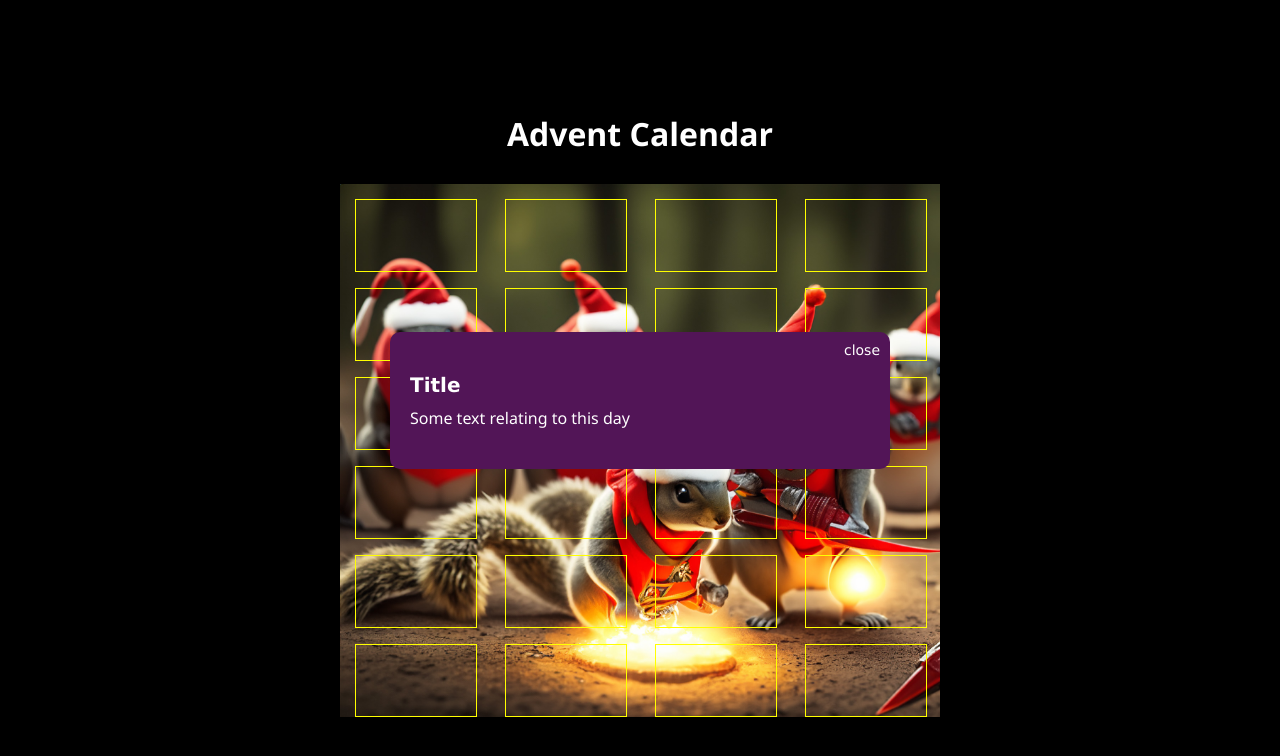
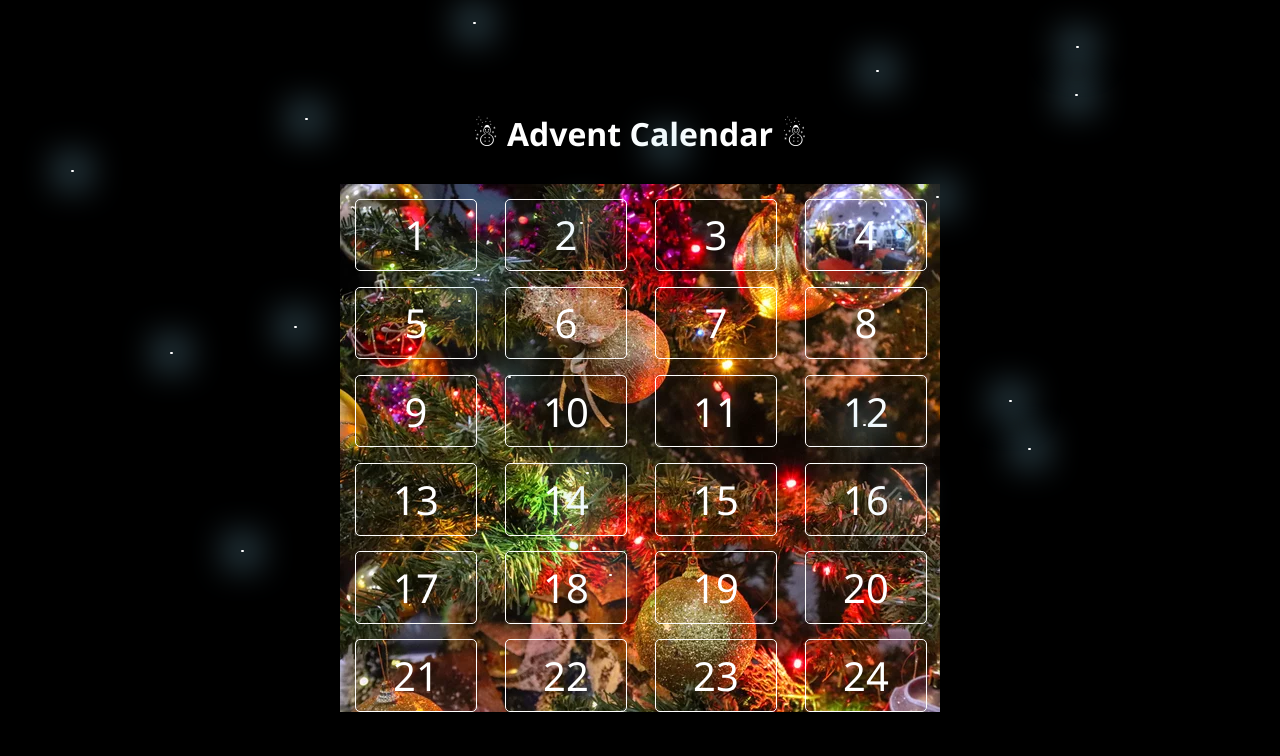
Before and after one commit to qamie/advent-stub, a plain HTML site: page index.html in a window 1280 px wide. Drawn offline with Linux system fonts and the light colour scheme.

Commit message:
eveerythn

```diff
--- a/index.html
+++ b/index.html
@@ -9,9 +9,10 @@
 <head>
     <meta charset="UTF-8">
     <meta name="viewport" content="width=device-width, initial-scale=1.0">
-    <title>Advent Calendar</title>
+    <title>☃︎ Advent Calendar</title>
     <link rel="stylesheet" href="style.css"/>
     <script src="messages.js"></script>
+    <script src="script.js"defer></script>
 </head>
 <body>
     <div id="modal">
@@ -22,7 +23,7 @@
     </div>
     <div id="container">
         <div id="title-bar">
-            <h1>Advent Calendar</h1>
+            <h1>☃︎ Advent Calendar ☃︎</h1>
         </div>
         <div id ="main-image">
             <div class="door"><div class="frame"></div></div>
--- a/messages.js
+++ b/messages.js
@@ -1,8 +1,8 @@
 // https://www.kitchencounterchronicle.com/wp-content/uploads/2018/12/Silly-Christmas-Jokes-for-Kids-1.pdf
 const messages = [
     { title: "What is Santa’s favourite track and field event?", text: "North Pole-vaulting"},
-    { title: "Where do you findreindeer?", text: "It depends on where you leave them!"},
-    { title: "What kind of ball doesn’t bounce?", text: "A snowbal"},
+    { title: "Where do you find reindeer?", text: "It depends on where you leave them!"},
+    { title: "What kind of ball doesn’t bounce?", text: "A snowball"},
     { title: "What do you call Santa when he stops moving?", text: "Santa pause"},
     { title: "What did the gingerbread man put on his bed?", text: "A cookie sheet"},
     { title: "What do Santa’s elves learn at school?", text: "The elf-abet"},
@@ -12,7 +12,7 @@ const messages = [
     { title: "Why is it always cold at Christmas?", text: "Because it’s Decemberrr"},
     { title: "How many gifts can Santa fit in an empty sack?", text: "One – because after that it isn’t empty anymore"},
     { title: "Which Christmas carol do parents love the most?", text: "Silent Night"},
-    { title: "Who delivers Christmas presents to dogs?", text: "Santa Paws"},
+    { title: "Who delivers Christmas presents to cats?", text: "Santa Paws"},
     { title: "What falls at the North Pole, but never gets hurt?", text: "Snow"},
     { title: "Knock, knock Who’s there?", text: "Donut. Donut who? Donut open until Christmas!"},
     { title: "What do you get when you cross a snowwoman and a vampire?", text: "Frost Bite"},
@@ -25,3 +25,4 @@ const messages = [
     { title: "What did the one snowman say to the other snowman?", text: "Do you smell carrots?"},
     { title: "Knock, knock Who’s there?", text: "Mary. Mary Who? Merry Christmas!"}
     ];
+const defaultMessage = {title: "Instrusion!", text: "Wait for the day to come..."}
--- /dev/null
+++ b/script.js
@@ -0,0 +1,76 @@
+// get a reference to all of the divs with the class 'frame' - like an array
+const frames = document.getElementsByClassName("frame");
+// get a ref to the modal div - a single element
+const modal = document.getElementById("modal");
+// used to track animation interval
+let startTime = -1;
+// interval in milliseconds
+const animationInterval = 200;
+// all the snowflakes
+const flakes = [];
+// today's date
+const currentDay = new Date().getDate();
+// add on click event listener to close text of modal and hide modal
+// [0] refers to the first child in the div
+modal.children[0].onclick = (event) => {
+    modal.style.display = "none";
+}
+
+
+// loop through all of the frames
+for (let i = 0; i < frames.length; i++) {
+    // create a <p> element
+    let p = document.createElement("p");
+    // add the corresponding date number
+    p.innerHTML = i + 1;
+    // attach the <p> to the corresponding frame
+    frames[i].append(p);
+
+    // add onclick event listener to each frame
+    frames[i].onclick = (event) => {
+        modal.style.display = "block";
+        if (i < currentDay) {
+            // change CSS display property of modal
+
+            modal.children[1].innerHTML = messages[i].title;
+            modal.children[2].innerHTML = messages[i].text;
+        } else {
+            modal.children[1].innerHTML = "Intrusion!";
+            modal.children[2].innerHTML = "Wait for the day to come..."
+        }
+    }
+}
+    function snowFall(timeStamp) {
+        // set the initial start time
+        if (startTime == -1) {
+            startTime = timeStamp;
+        }
+        // calculate time elapsed since start time
+        let elapsedTime = timeStamp - startTime;
+        // if elapsed time is greated than specified interval (500)
+        if (elapsedTime > animationInterval && flakes.length < 100) {
+            let flake = document.createElement("div");
+            flake.classList.add("flake");
+            document.body.appendChild(flake);
+            flake.style.left = Math.floor(Math.random() * window.innerWidth) + "px";
+            flake.style.top = "0px"
+            flakes.push(flake)
+            startTime = timeStamp;
+        }
+        for (let f = 0; f < flakes.length; f++) {
+            // get the current top CSS value
+            let topString = flakes[f].style.top;
+            // extract the number part eg 10 from 10px
+            let y = Number(topString.substr(0, topString.length - 2))
+            // add 2 to the current y position to send the flake downwards
+            y += 2;
+            if (y > window.innerHeight) {
+                flakes[f].style.top = "0px"
+            } else {
+                flakes[f].style.top = y + "px"
+            }
+
+        }
+        requestAnimationFrame(snowFall)
+    }
+    requestAnimationFrame(snowFall)
--- a/style.css
+++ b/style.css
@@ -10,6 +10,7 @@ body {
   justify-content: center;
   background-color: black;
   overflow: hidden;
+  user-select: none;
 }
 #container {
   /* border-color: red;
@@ -27,8 +28,8 @@ h1 {
   font-family: "Segoe UI", Tahoma, Geneva, Verdana, sans-serif;
 }
 #main-image {
-  height: 533px;
-  background-image: url("xmas-squirrels.png");
+  height: 528px;
+  background-image: url("bg.webp");
   background-size: cover;
   display: flex;
   flex-wrap: wrap;
@@ -45,8 +46,9 @@ h1 {
   margin-left: 10%;
   margin-top: 10%;
   border-style: solid;
-  border-width: 0.5px;
-  border-color: yellow;
+  border-width: 1px;
+  border-color: rgb(255, 255, 255);
+  border-radius: 5px;
   display: flex;
   align-items: center;
   justify-content: center;
@@ -65,12 +67,12 @@ p {
   width: 500px;
   font-family: "Lucida Sans", "Lucida Sans Regular", "Lucida Grande",
     "Lucida Sans Unicode", Geneva, Verdana, sans-serif;
-  background-color: rgb(82, 21, 87);
+  background-color: rgb(66, 156, 235);
   color: white;
   z-index: 1;
   position: absolute;
   border-radius: 10px;
-  /* display: none; */
+  display: none;
 }
 #modal h3 {
   font-size: 14px;
@@ -94,9 +96,11 @@ p {
   padding-bottom: 40px;
 }
 .flake {
+  /* if child pos is absolute, the parent div's pos must be relative */
   position: absolute;
   background-color: white;
-  width: 5px;
+  box-shadow: 0px 0px 30px 20px rgba(141, 209, 235, 0.22);
+  width: 3px;
   height: 2px;
-  border-radius: 2px;
+  border-radius: 100px;
 }
```
Also changed, not shown: bg.webp (added).
